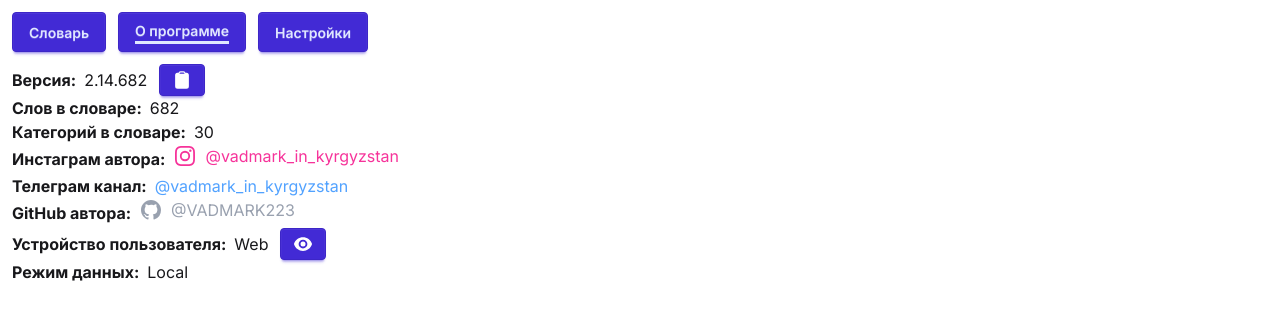
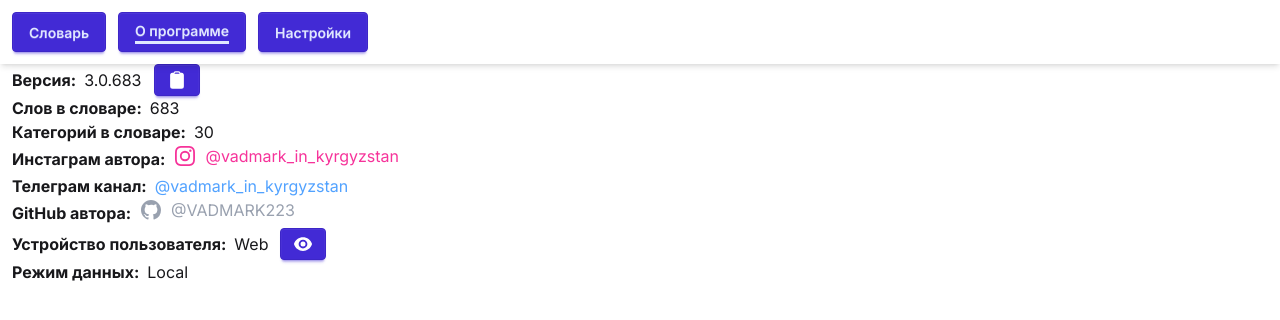
Before and after one commit to VADMARK223/kg-next, a Next.js app: page /about in a window 1280 px wide. Shown: the top 320 px of the page. Built offline with nearby package versions, Linux system fonts and the light colour scheme; a web font is replaced by a local one.

Commit message:
3.0.683 Header.

```diff
--- a/src/app/layout.tsx
+++ b/src/app/layout.tsx
@@ -1,7 +1,8 @@
 import type { Metadata } from 'next'
 import { inter } from './ui/fonts'
 import './ui/globals.css'
-import Header from '@/app/ui/home/header/Header'
+import React from 'react'
+import Menu from '@/app/ui/home/menu/Menu'
 
 export const metadata: Metadata = {
   title: 'Портал изучения слов',
@@ -12,8 +13,10 @@ export default function RootLayout ({ children }: Readonly<{ children: React.Rea
   return (
     <html lang="en">
     <body className={`${inter.className} antialiased m-3`}>
-    <Header/>
-    <div className={'mt-3'}>
+    <header id={'kg-header'} className={'fixed w-full top-0 left-0 z-50 bg-base-100 shadow-md p-3'}>
+      <Menu/>
+    </header>
+    <div className={'mt-[64px]'}>
       {children}
     </div>
     </body>
--- a/src/app/lib/model/data.ts
+++ b/src/app/lib/model/data.ts
@@ -73,6 +73,7 @@ const common = (tag: number): WordEntity[] => {
     createWord('Господин', 'Мырза', tag, 'Mister'),
     createWord('Конец', 'Аяктоо', tag, 'End'),
     createWord('Да', 'Ооба', tag, 'Yes'),
+    createWord('Почет, уважение', 'Урмат', tag, 'Honor, respect'),
     createWord('Нет', 'Жок', tag, 'No'),
     createWord('Или', 'Же', tag, 'Or'),
     createWord('И', 'Жана', tag, 'And'),
--- a/src/app/lib/utils.ts
+++ b/src/app/lib/utils.ts
@@ -4,7 +4,7 @@
  * @author Markitanov Vadim
  * @since 10.01.2025
  */
-export const APP_VERSION = '2.14'
+export const APP_VERSION = '3.0'
 export const isDevMode = (): boolean => process.env.NODE_ENV === 'development'
 export const enum LANGUAGE_MODE {
   KG = 'kg',
--- a/src/app/ui/home/header/Header.tsx
+++ /dev/null
@@ -1,18 +0,0 @@
-/**
- * Компонент
- *
- * @author Markitanov Vadim
- * @since 09.01.2025
- */
-import { JSX } from 'react'
-import Menu from '@/app/ui/home/header/Menu'
-
-const Header = (): JSX.Element => {
-  return (
-    <div>
-      <Menu/>
-    </div>
-  )
-}
-
-export default Header
```
Also changed, not shown: src/app/ui/home/menu/Menu.tsx (renamed from src/app/ui/home/header/Menu.tsx).
